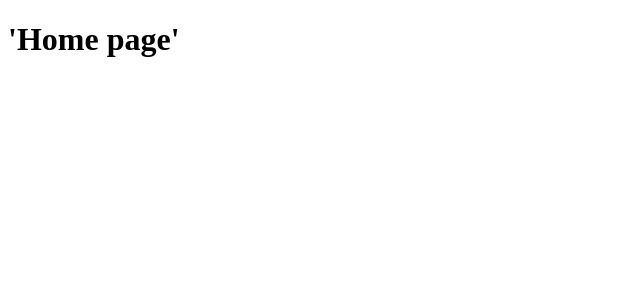
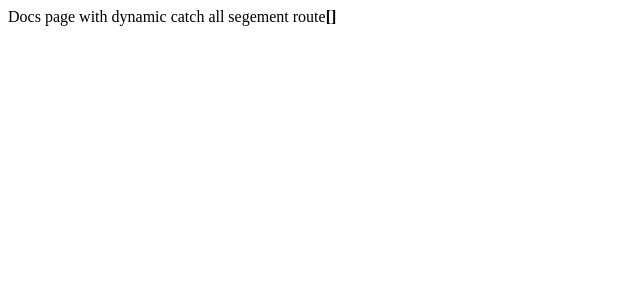
Before and after one commit to afsarzan/NextjsPractice, a Next.js app: page / in a window 1280 px wide. Shown: the top 300 px of the page, without its empty margins (0-640 px from the left). Built offline with nearby package versions, Linux system fonts and the light colour scheme.

Commit message:
catch all segment routes

```diff
--- /dev/null
+++ b/src/app/[...slug]/page.tsx
@@ -0,0 +1,14 @@
+export default async function Docs({params}:{
+    params:Promise<{ slug:[]}>;
+}) {
+
+    const {slug}  = await params;
+    return (
+        <div>
+            Docs page with dynamic catch all segement route
+            <strong>
+                {JSON.stringify(slug)}
+            </strong>
+        </div>
+    )
+}
```
